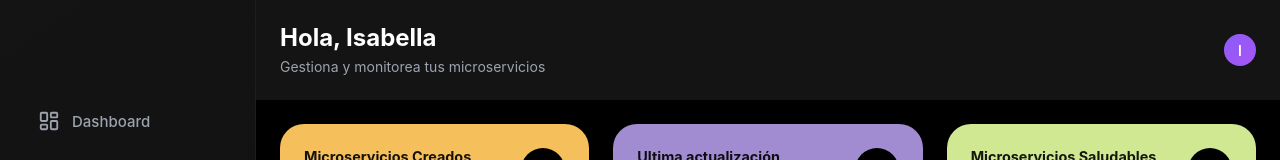
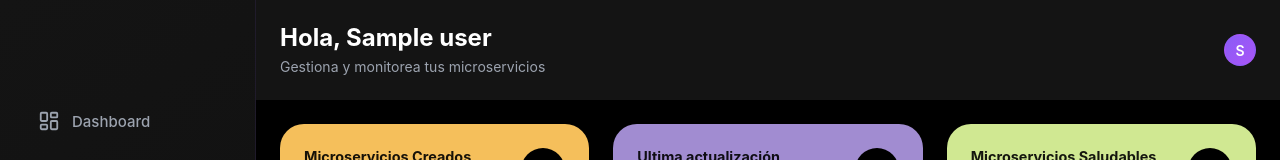
Before and after one commit to Is-monp/Microservices_f, a React (Vite) app in the folder my-dashboard/: page / in a window 1280 px wide. Shown: the top 160 px of the page. Built offline with nearby package versions, Linux system fonts and the light colour scheme; sample sign-in values are in the browser's storage.

Commit message:
Update Header.tsx

```diff
--- a/my-dashboard/src/components/Header/Header.tsx
+++ b/my-dashboard/src/components/Header/Header.tsx
@@ -1,18 +1,37 @@
-import React from 'react';
+import React, { useEffect, useState } from 'react';
 import './Header.scss';
 
 const Header: React.FC = () => {
+  const [userName, setUserName] = useState<string>('Usuario');
+
+  useEffect(() => {
+    try {
+      const storedUser = localStorage.getItem('user');
+      if (storedUser) {
+        const parsed = JSON.parse(storedUser);
+        if (parsed.name) {
+          // Capitalizar el nombre
+          const formattedName =
+            parsed.name.charAt(0).toUpperCase() + parsed.name.slice(1).toLowerCase();
+          setUserName(formattedName);
+        }
+      }
+    } catch (error) {
+      console.error('Error al leer usuario:', error);
+    }
+  }, []);
+
   return (
     <header className="header">
       <div className="header__content">
         <div className="header__welcome">
-                <h1 className="header__title">Hola, Isabella</h1>
+          <h1 className="header__title">Hola, {userName}</h1>
           <p className="header__subtitle">Gestiona y monitorea tus microservicios</p>
         </div>
 
         <div className="header__actions">
           <div className="header__avatar">
-                        <span>I</span>
+            <span>{userName.charAt(0).toUpperCase()}</span>
           </div>
         </div>
       </div>
```
Lines whose indentation alone changed are shown as unchanged.
